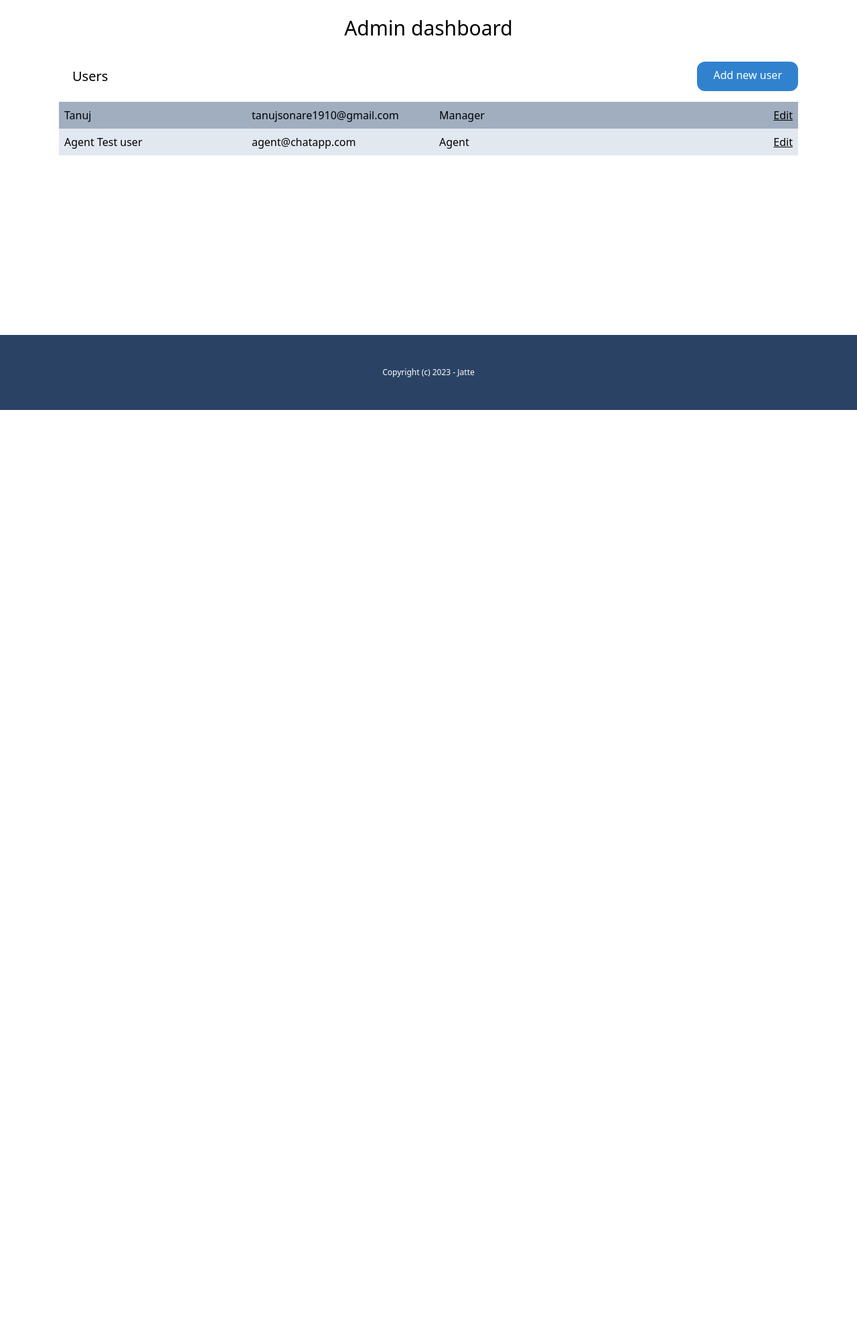
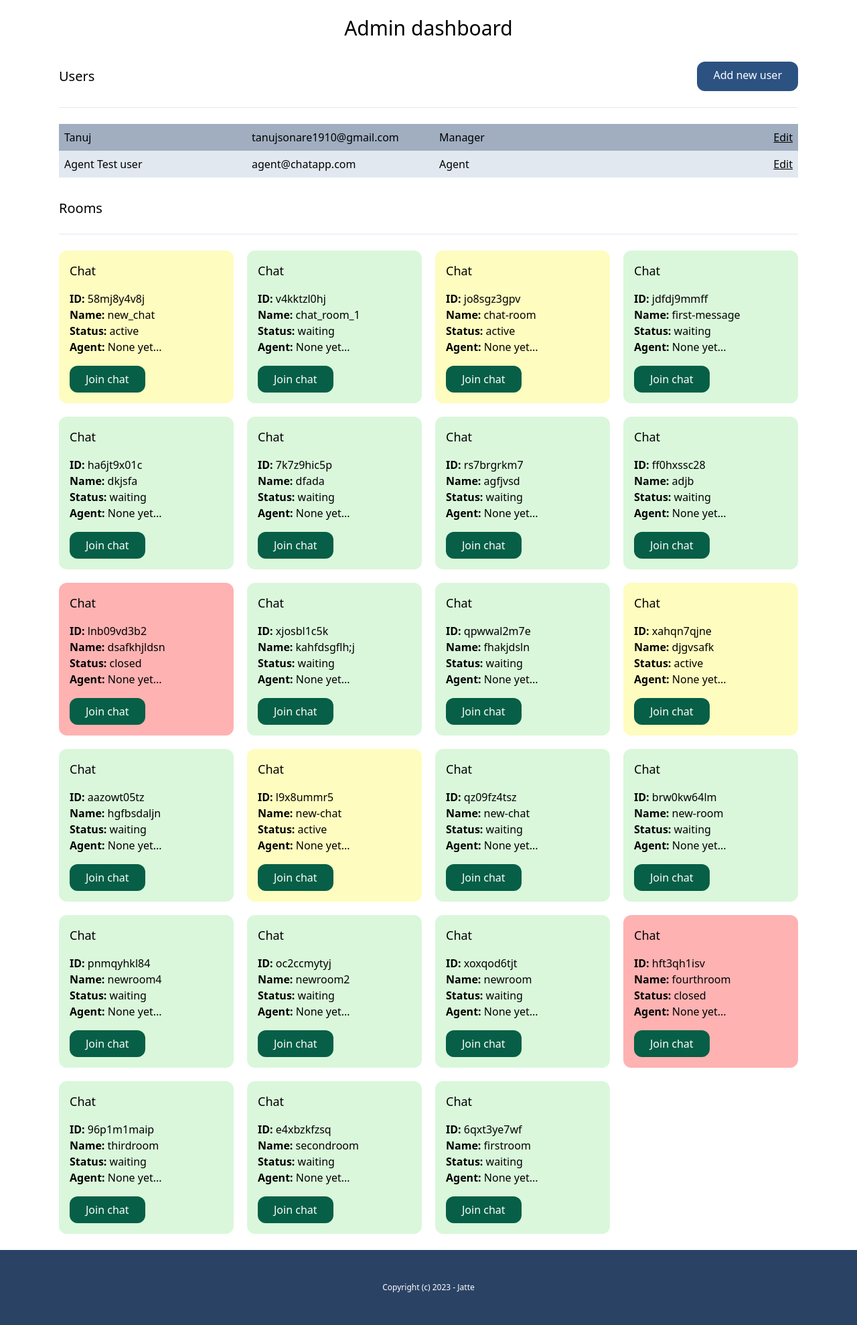
Before and after one commit to tanujsonare/chat_application, a Django app: page /admin-dashboard in a window 1280 px wide. Shown: the part 88-2066 px from the top of the page at 67% size. Before the commit the page ends 700 px from the top, so only its background shows below. Run offline with Django 4.2, Linux system fonts and the light colour scheme; a user stored in the database is signed in; data comes from the database, SQL or seed files in the repository; both versions use the stored data as it was after the commit; style sheets or scripts are compiled from the project's sources.

Commit message:
Added room carts on admin dashboard

```diff
--- a/chat/templates/chat/admin_dashboard.html
+++ b/chat/templates/chat/admin_dashboard.html
@@ -2,13 +2,14 @@
 {% load static %}
 
 {% block content %}
-    <div >
+    <di >
         <h1 class="text-3xl text-center">Admin dashboard</h1>
         <div class="mt-8">
             <div class="flex justify-between">
-                <h2 class="text-xl py-2 mx-5">Users</h2>
-                <a href="#" class="inline-block py-2 px-6 bg-blue-600 text-white rounded-xl">Add new user</a>
+                <h2 class="text-xl py-2">Users</h2>
+                <a href="#" class="inline-block py-2 px-6 bg-blue-800 text-white rounded-xl">Add new user</a>
             </div>
+            <hr class="my-6 text-black">
             <div class="mt-4">
                 {% for user in staff_users %}
                 <div class="grid grid-cols-4 gap-4 py-2 {% cycle 'bg-gray-500' 'bg-gray-300' %}">
@@ -22,5 +23,24 @@
                 {% endfor %}
             </div>
         </div>
+
+        <div class="mt-8">
+            <h1 class="text-xl mt-5">Rooms</h1>
+            <hr class="my-6">
+            <div class="grid grid-cols-4 gap-5">
+                {% for room in rooms %}
+                <div class="p-4 rounded-xl {% if room.status == 'waiting' %}card-waiting{% elif room.status == 'active' %}bg-yellow-200{% else %}bg-red-300{% endif %}">
+                    <h3 class="mb-4 text-lg">Chat</h3>
+                    <p>
+                        <b>ID: </b>{{room.uuid}} <br>
+                        <b>Name: </b>{{room.client}} <br>
+                        <b>Status: </b>{{room.status}} <br>
+                        <b>Agent: </b>{% firstof room.agent.name 'None yet...' %} <br>
+                    </p>
+                    <a href="#" class="mt-4 inline-block py-2 px-6 bg-emerald-800 text-white rounded-xl">Join chat</a>
+                </div>
+                {% endfor %}
+            </div>
+        </div>
     </div>
 {% endblock content %}
--- a/core/templates/core/base.html
+++ b/core/templates/core/base.html
@@ -13,6 +13,9 @@
     <style>
         .content {
             min-height: 500px;
+        }
+        .card-waiting {
+            background-color: #daf7db;
         }
     </style>
     <body>
```
Also changed, not shown: db.sqlite3.
